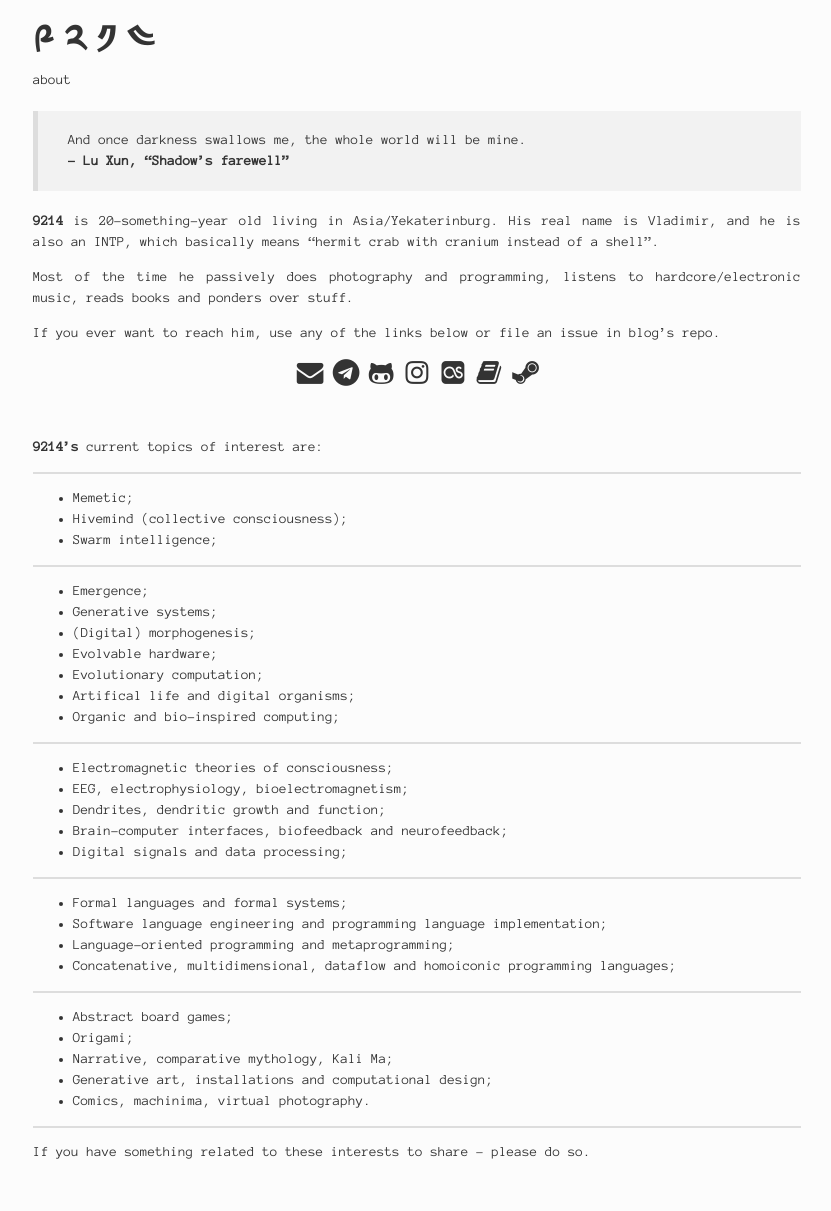
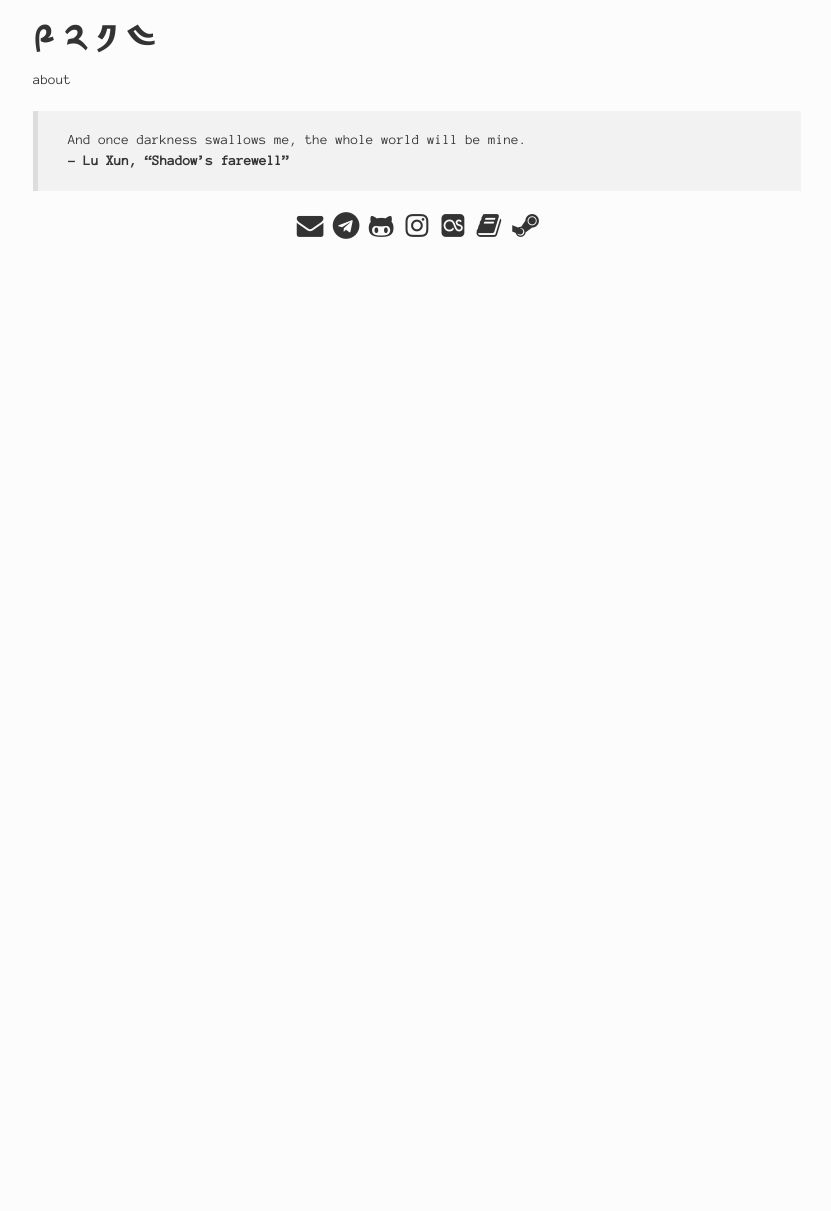
Before and after one commit to 9214/9214.github.io, a Jekyll site: the page built from pages/about.md, in a window 1280 px wide. Shown: the whole page, without its empty margins (223-1054 px from the left). Built offline with Jekyll 4.4.1, drawn with Linux system fonts in a browser that asks for light colours; after the commit the page ends 900 px from its top, so only the background shows below that.

Commit message:
FEAT: snip

```diff
--- a/pages/about.md
+++ b/pages/about.md
@@ -5,58 +5,7 @@ permalink: /about/
 index:     1
 ---
 
-> And once darkness swallows me, the whole world will be mine. <br>
+> And once darkness swallows me, the whole world will be mine.<br>
 **-- Lu Xun, "Shadow's farewell"**
 
-**9214** is 20-something-year old living in Asia/Yekaterinburg. His real name is Vladimir, and he is also an INTP, which basically means "hermit crab with cranium instead of a shell".
-
-Most of the time he passively does photography and programming, listens to hardcore/electronic music, reads books and ponders over stuff.
-
-If you ever want to reach him, use any of the links below or file an issue in blog's repo.
-
-{% include icons.html %} <br>
-
-**9214's** current topics of interest are:
-
----
-
-- Memetic;
-- Hivemind (collective consciousness);
-- Swarm intelligence;
-
----
-
-- Emergence;
-- Generative systems;
-- (Digital) morphogenesis;
-- Evolvable hardware;
-- Evolutionary computation;
-- Artifical life and digital organisms;
-- Organic and bio-inspired computing;
-
----
-
-- Electromagnetic theories of consciousness;
-- EEG, electrophysiology, bioelectromagnetism;
-- Dendrites, dendritic growth and function;
-- Brain-computer interfaces, biofeedback and neurofeedback;
-- Digital signals and data processing;
-
----
-
-- Formal languages and formal systems;
-- Software language engineering and programming language implementation;
-- Language-oriented programming and metaprogramming;
-- Concatenative, multidimensional, dataflow and homoiconic programming languages;
-
----
-
-- Abstract board games;
-- Origami;
-- Narrative, comparative mythology, Kali Ma;
-- Generative art, installations and computational design;
-- Comics, machinima, virtual photography.
-
----
-
-If you have something related to these interests to share -- please do so.
+{% include icons.html %}
```
